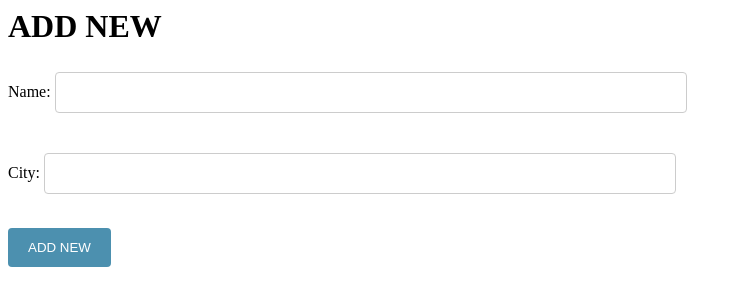
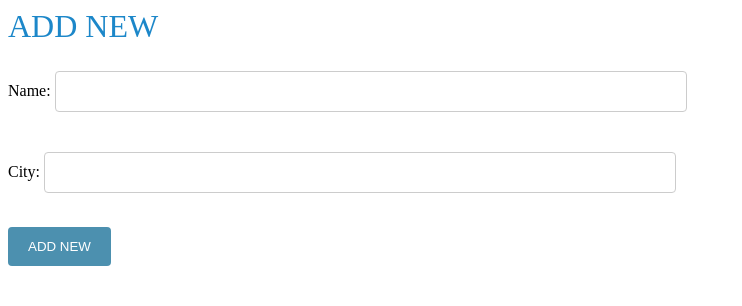
Before and after one commit to thuShinHlaine/djangoapi, a Django app: page /myapi/addnew in a window 1280 px wide. Shown: the top 306 px of the page, without its empty margins (0-742 px from the left). Run offline with Django 3.2, Linux system fonts and the light colour scheme.

Commit message:
form.css

```diff
--- a/myapi/static/css/form.css
+++ b/myapi/static/css/form.css
@@ -31,3 +31,9 @@ input[type=text], select, textarea {
     background-color: #f2f2f2;
     padding: 20px;
   }
+
+  h1 {
+    margin: 0 0 20px;
+    font-weight: 400;
+    color: #1c87c9;
+    }
--- a/requirements.txt
+++ b/requirements.txt
@@ -26,3 +26,4 @@ toml==0.10.1
 urllib3==1.22
 whitenoise==5.2.0
 wrapt==1.12.1
+urllib3>=1.24.2
```
